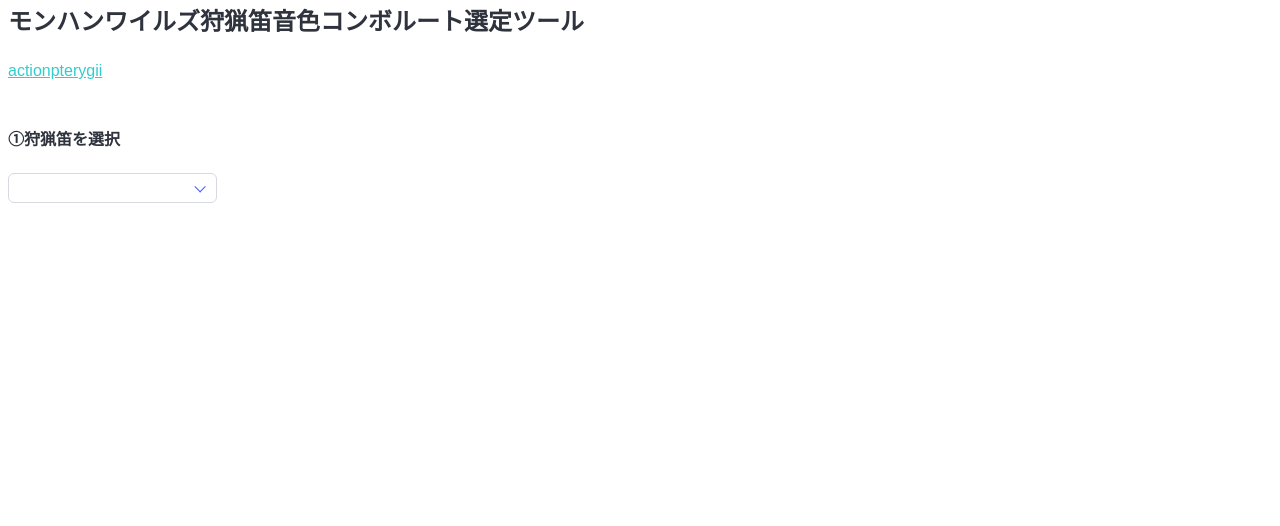
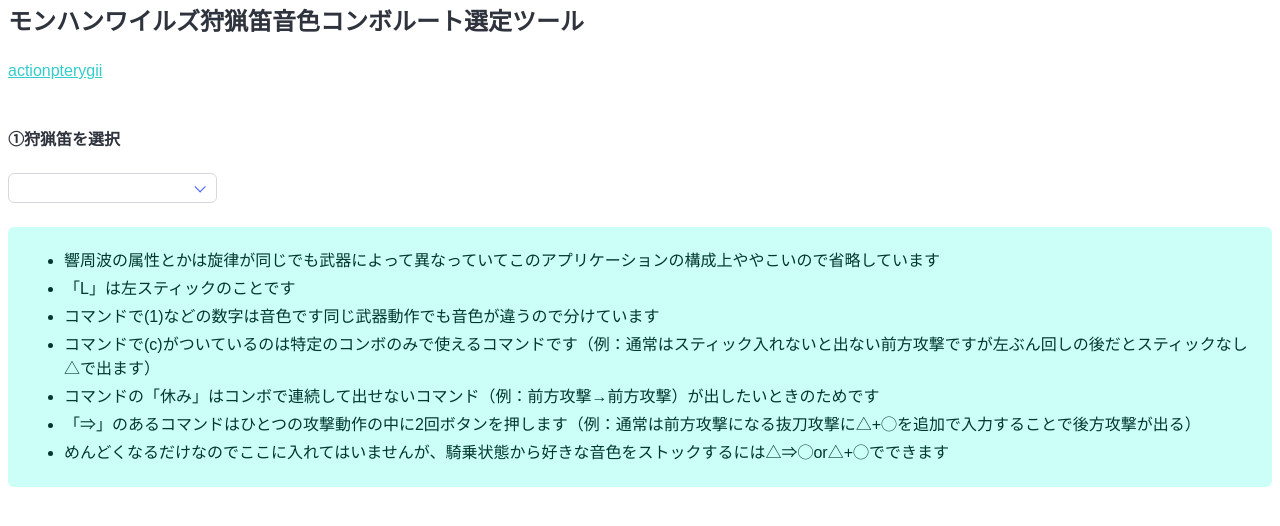
Before and after one commit to actionpterygii/shuryoubueNeiroComboRoute, a Vue app: page / in a window 1280 px wide. Shown: the top 526 px of the page. Built offline with nearby package versions, Linux system fonts and the light colour scheme.

Commit message:
；いふおｂｊ

```diff
--- a/src/App.vue
+++ b/src/App.vue
@@ -292,6 +292,21 @@
         </button>
       </div>
     </div>
+    <div class="block">
+      <div class="notification is-primary is-light">
+        <div class="content">
+          <ul>
+            <li>響周波の属性とかは旋律が同じでも武器によって異なっていてこのアプリケーションの構成上ややこいので省略しています</li>
+            <li>「L」は左スティックのことです</li>
+            <li>コマンドで(1)などの数字は音色です同じ武器動作でも音色が違うので分けています</li>
+            <li>コマンドで(c)がついているのは特定のコンボのみで使えるコマンドです（例：通常はスティック入れないと出ない前方攻撃ですが左ぶん回しの後だとスティックなし△で出ます）</li>
+            <li>コマンドの「休み」はコンボで連続して出せないコマンド（例：前方攻撃→前方攻撃）が出したいときのためです</li>
+            <li>「⇒」のあるコマンドはひとつの攻撃動作の中に2回ボタンを押します（例：通常は前方攻撃になる抜刀攻撃に△+◯を追加で入力することで後方攻撃が出る）</li>
+            <li>めんどくなるだけなのでここに入れてはいませんが、騎乗状態から好きな音色をストックするには△⇒◯or△+◯でできます</li>
+          </ul>
+        </div>
+      </div>
+    </div>
   </main>
 </template>
 
```
Also changed, not shown: 3 other files (tests, documents, lock files or other folders).
